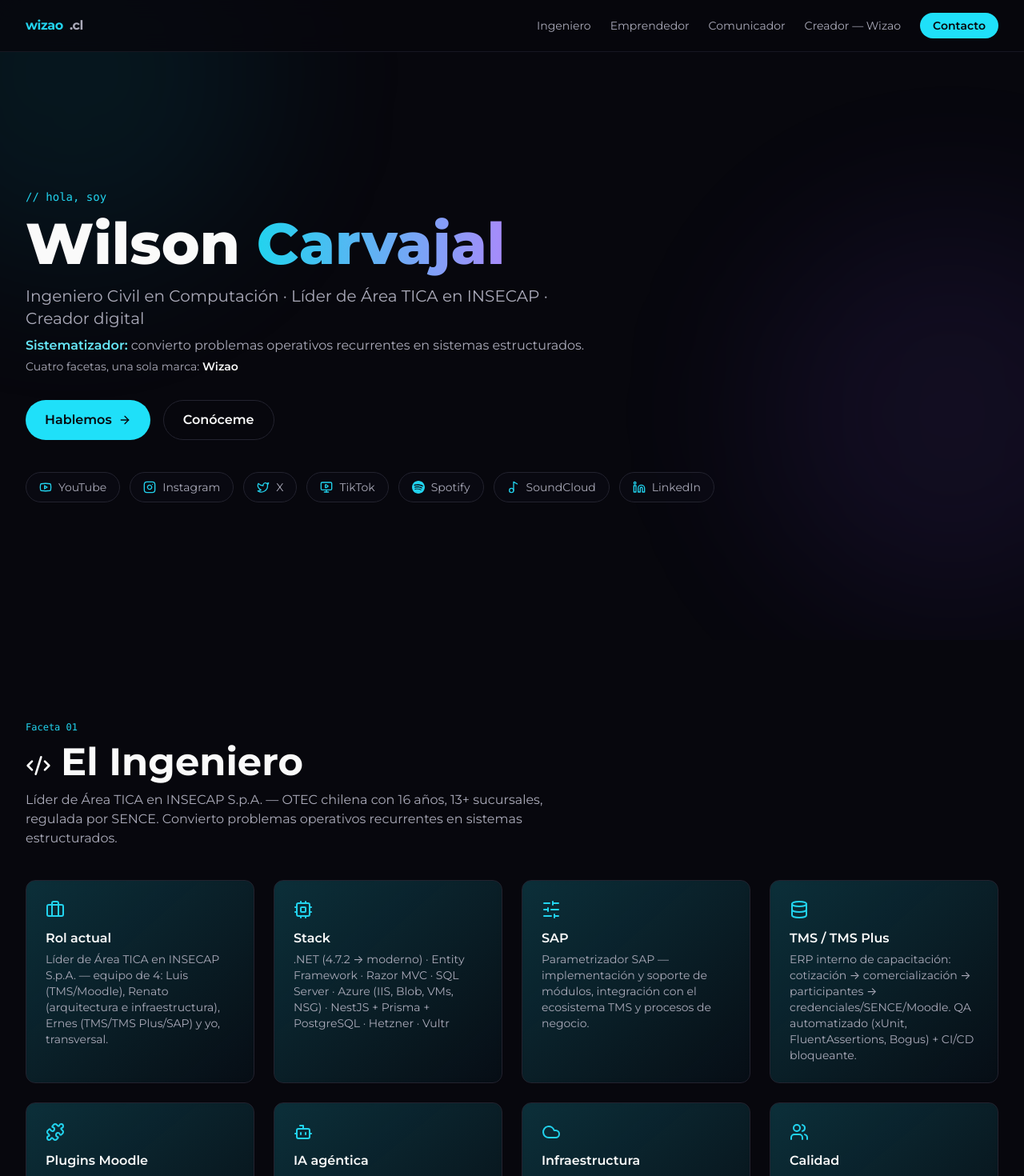
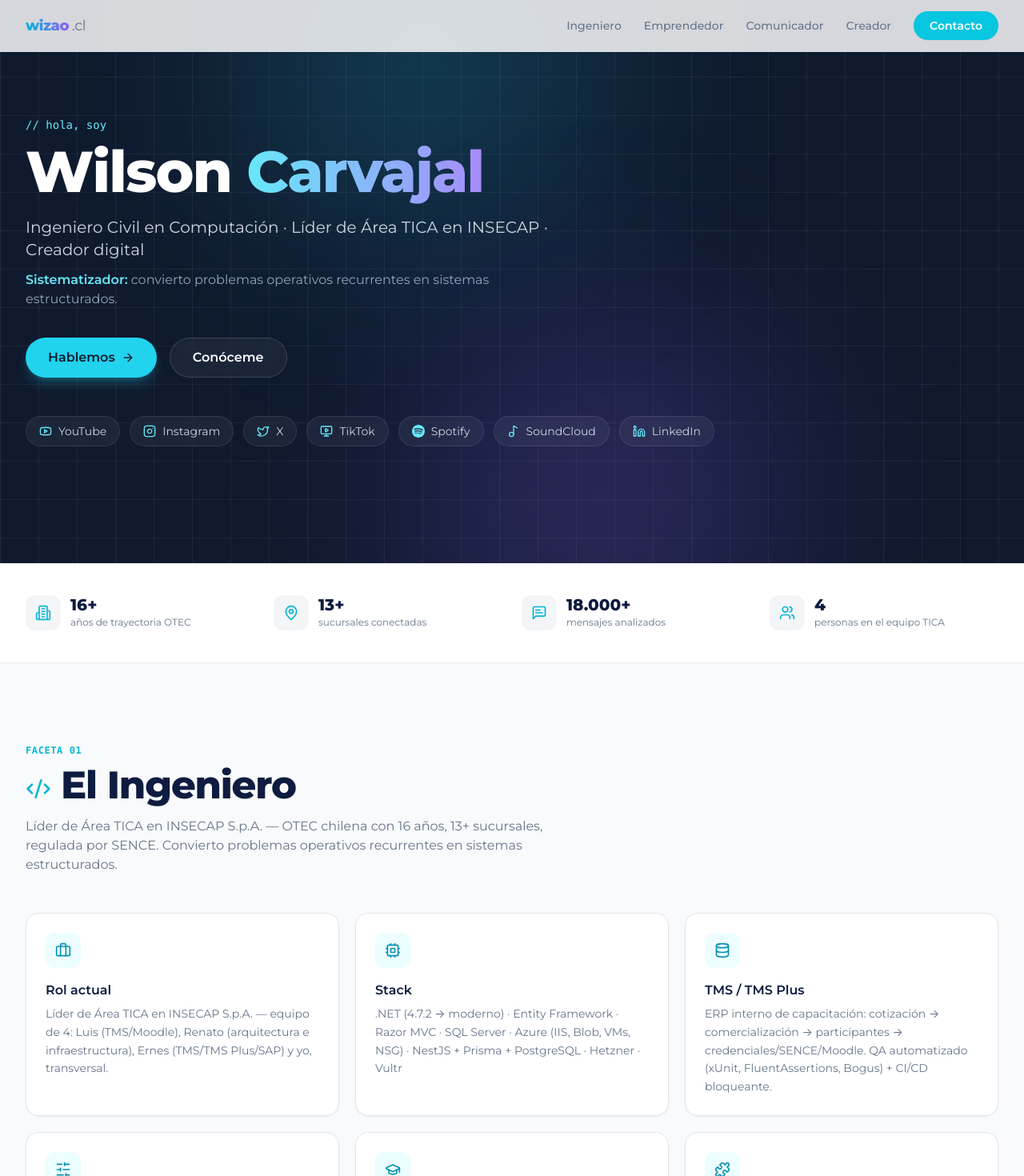
Before and after one commit to wcarvajalinsecap/wizao.cl, a React (Vite) app: page / in a window 1280 px wide. Shown: the top 1470 px of the page at 80% size. Built offline with nearby package versions, Linux system fonts and the light colour scheme.

Commit message:
Rediseño estilo insecap.cl: tema claro, hero oscuro con grid, tarjetas blancas, CTA y footer con gradiente

```diff
--- a/src/App.tsx
+++ b/src/App.tsx
@@ -23,6 +23,10 @@
   Users,
   Puzzle,
   SlidersHorizontal,
+  Building2,
+  MapPin,
+  Award,
+  MessageSquareText,
 } from "lucide-react";
 
 function SpotifyIcon({ className }: { className?: string }) {
@@ -43,6 +47,13 @@
   { name: "LinkedIn", href: "https://www.linkedin.com/", icon: Linkedin },
 ];
 
+const stats = [
+  { icon: Building2, value: "16+", label: "años de trayectoria OTEC" },
+  { icon: MapPin, value: "13+", label: "sucursales conectadas" },
+  { icon: MessageSquareText, value: "18.000+", label: "mensajes analizados" },
+  { icon: Users, value: "4", label: "personas en el equipo TICA" },
+];
+
 const facets = [
   {
     id: "ingeniero",
@@ -50,18 +61,19 @@
     icon: Code2,
     title: "El Ingeniero",
     desc: "Líder de Área TICA en INSECAP S.p.A. — OTEC chilena con 16 años, 13+ sucursales, regulada por SENCE. Convierto problemas operativos recurrentes en sistemas estructurados.",
-    color: "from-cyan-400/20 to-cyan-600/5",
-    accent: "text-cyan-400",
-    border: "hover:border-cyan-400/40",
+    accent: "text-cyan-500",
+    iconBg: "bg-cyan-50 text-cyan-600",
+    border: "hover:border-cyan-300",
     items: [
       { icon: Briefcase, title: "Rol actual", text: "Líder de Área TICA en INSECAP S.p.A. — equipo de 4: Luis (TMS/Moodle), Renato (arquitectura e infraestructura), Ernes (TMS/TMS Plus/SAP) y yo, transversal." },
       { icon: Cpu, title: "Stack", text: ".NET (4.7.2 → moderno) · Entity Framework · Razor MVC · SQL Server · Azure (IIS, Blob, VMs, NSG) · NestJS + Prisma + PostgreSQL · Hetzner · Vultr" },
+      { icon: Database, title: "TMS / TMS Plus", text: "ERP interno de capacitación: cotización → comercialización → participantes → credenciales/SENCE/Moodle. QA automatizado (xUnit, FluentAssertions, Bogus) + CI/CD bloqueante." },
       { icon: SlidersHorizontal, title: "SAP", text: "Parametrizador SAP — implementación y soporte de módulos, integración con el ecosistema TMS y procesos de negocio." },
-      { icon: Database, title: "TMS / TMS Plus", text: "ERP interno de capacitación: cotización → comercialización → participantes → credenciales/SENCE/Moodle. QA automatizado (xUnit, FluentAssertions, Bogus) + CI/CD bloqueante." },
-      { icon: Puzzle, title: "Plugins Moodle", text: "Desarrollo a medida sobre portal.insecap.cl: plugins de feedback y quiz multilingüe, migración a Moodle 5.1 — QA automatizado con mi skill review-curso-moodle." },
+      { icon: GraduationCap, title: "Moodle", text: "portal.insecap.cl — migración a Moodle 5.1, quiz multilingüe y plugins de feedback." },
+      { icon: Puzzle, title: "Plugins Moodle", text: "Desarrollo a medida: plugins de feedback y quiz multilingüe, migración a Moodle 5.1 — QA automatizado con mi skill review-curso-moodle." },
       { icon: Bot, title: "IA agéntica", text: "Anthropic SDK · Claude Code · MCP · Skills — siguiendo el AI Engineering Skills Map de Andrew Ng." },
       { icon: Cloud, title: "Infraestructura", text: "Tailscale multi-sucursal (13 sedes, CCTV Hikvision), Starlink, Azure DNS, SSL Sectigo, SPF/DKIM/DMARC, n8n, Google Workspace." },
-      { icon: Users, title: "Calidad", text: "ISO 9001 / NCh2728:2015 · auditorías SICEP · checklists de verificación normativa." },
+      { icon: Award, title: "Calidad", text: "ISO 9001 / NCh2728:2015 · auditorías SICEP · checklists de verificación normativa." },
       { icon: Rocket, title: "Hitos", text: "HackaDISC 2026 con UCN — INSECAP aportó el desafío de predicción de ventas; fui jurado." },
     ],
   },
@@ -71,13 +83,13 @@
     icon: Rocket,
     title: "El Emprendedor",
     desc: "Proyectos donde la tecnología resuelve problemas reales: de la comparación de compras a la analítica de reclamos.",
-    color: "from-violet-400/20 to-violet-600/5",
-    accent: "text-violet-400",
-    border: "hover:border-violet-400/40",
+    accent: "text-violet-500",
+    iconBg: "bg-violet-50 text-violet-600",
+    border: "hover:border-violet-300",
     items: [
       { icon: Sparkles, title: "COTIZA", text: "Plataforma formal de comparación de procesos de compra — 14 entidades, plan de 7 fases." },
-      { icon: Users, title: "Analítica de reclamos", text: "8 canales de WhatsApp, ~18.000 mensajes → dashboard HTML + PPT accionable." },
-      { icon: Database, title: "Optimización Azure", text: "Discos huérfanos, backups duplicados y latencia cross-region — menos costo, más performance." },
+      { icon: MessageSquareText, title: "Analítica de reclamos", text: "8 canales de WhatsApp, ~18.000 mensajes → dashboard HTML + PPT accionable." },
+      { icon: Cloud, title: "Optimización Azure", text: "Discos huérfanos, backups duplicados y latencia cross-region — menos costo, más performance." },
       { icon: Rocket, title: "Skills propias", text: "review-curso-moodle (QA automatizado de evaluaciones) · guiones-ads-redes · HackaDISC UCN (desafío de predicción de ventas, jurado)" },
     ],
   },
@@ -87,9 +99,9 @@
     icon: Mic,
     title: "El Comunicador",
     desc: "Divulgo lo que sé: capacitación, industria, tecnología y el futuro del trabajo.",
-    color: "from-sky-400/20 to-sky-600/5",
-    accent: "text-sky-400",
-    border: "hover:border-sky-400/40",
+    accent: "text-sky-500",
+    iconBg: "bg-sky-50 text-sky-600",
+    border: "hover:border-sky-300",
     items: [
       { icon: Mic, title: "Podcast", text: "«Hablemos de Capacitación» — conversaciones que transforman experiencias en aprendizaje." },
       { icon: MonitorPlay, title: "Canal INSECAP", text: "@InsecapCapacitacion — contenido educativo técnico, cursos y cápsulas." },
@@ -103,9 +115,9 @@
     icon: Gamepad2,
     title: "El Creador — Wizao",
     desc: "Más de 10 años creando en internet: YouTube, música, gaming y efectos especiales.",
-    color: "from-fuchsia-400/20 to-fuchsia-600/5",
-    accent: "text-fuchsia-400",
-    border: "hover:border-fuchsia-400/40",
+    accent: "text-fuchsia-500",
+    iconBg: "bg-fuchsia-50 text-fuchsia-600",
+    border: "hover:border-fuchsia-300",
     items: [
       { icon: Youtube, title: "YouTube", text: "Canal activo desde ~2012: vlogs, efectos especiales, gaming y música." },
       { icon: Music, title: "Música", text: "Disponible en Spotify — Tu Esencia (2020) y más lanzamientos." },
@@ -116,14 +128,14 @@
 ];
 
 const facetLinks: Record<string, { label: string; href: string }[]> = {
+  ingeniero: [
+    { label: "INSECAP →", href: "https://www.insecap.cl" },
+    { label: "portal.insecap.cl (Moodle) →", href: "https://portal.insecap.cl" },
+  ],
   emprendedor: [{ label: "cotizasmart.cl →", href: "https://cotizasmart.cl" }],
   comunicador: [
     { label: "Playlist podcast →", href: "https://www.youtube.com/playlist?list=PLEFHa-sTHvG2aDlqufBAD1mWdSTZdvxom" },
     { label: "@InsecapCapacitacion →", href: "https://www.youtube.com/@InsecapCapacitacion" },
-  ],
-  ingeniero: [
-    { label: "INSECAP →", href: "https://www.insecap.cl" },
-    { label: "portal.insecap.cl (Moodle) →", href: "https://portal.insecap.cl" },
   ],
   creador: [
     { label: "Canal YouTube →", href: "https://www.youtube.com/c/OWizao" },
@@ -132,70 +144,84 @@
   ],
 };
 
+const fadeUp = {
+  initial: { opacity: 0, y: 24 },
+  whileInView: { opacity: 1, y: 0 },
+  viewport: { once: true, margin: "-80px" },
+  transition: { duration: 0.5, ease: "easeOut" as const },
+};
+
 export default function App() {
   return (
     <div className="min-h-screen bg-background text-foreground font-sans">
-      {/* fondo con glow */}
-      <div className="pointer-events-none fixed inset-0 overflow-hidden">
-        <div className="absolute -top-40 -left-40 h-[500px] w-[500px] rounded-full bg-cyan-500/10 blur-[120px] animate-pulse-glow" />
-        <div className="absolute top-1/3 -right-40 h-[500px] w-[500px] rounded-full bg-violet-500/10 blur-[120px] animate-pulse-glow" />
-      </div>
-
       {/* NAV */}
-      <header className="fixed top-0 z-50 w-full border-b border-border/60 bg-background/80 backdrop-blur-md">
+      <header className="fixed top-0 z-50 w-full border-b border-border/70 bg-background/85 backdrop-blur-md">
         <div className="container flex h-16 items-center justify-between">
-          <a href="#top" className="flex items-center gap-2 font-bold tracking-tight">
-            <span className="text-cyan-400">wizao</span>
-            <span className="text-muted-foreground">.cl</span>
+          <a href="#top" className="flex items-center gap-1 text-lg font-extrabold tracking-tight">
+            <span className="bg-gradient-to-r from-cyan-500 to-violet-500 bg-clip-text text-transparent">wizao</span>
+            <span className="font-normal text-muted-foreground">.cl</span>
           </a>
-          <nav className="hidden items-center gap-6 text-sm text-muted-foreground md:flex">
+          <nav className="hidden items-center gap-7 text-sm font-medium text-muted-foreground md:flex">
             {facets.map((f) => (
               <a key={f.id} href={`#${f.id}`} className="transition-colors hover:text-foreground">
-                {f.title.replace("El ", "").replace("La ", "")}
+                {f.title.replace("El ", "").replace("La ", "").replace(" — Wizao", "")}
               </a>
             ))}
-            <a href="#contacto" className="rounded-full bg-primary px-4 py-1.5 font-semibold text-primary-foreground transition hover:bg-cyan-300">
+            <a
+              href="#contacto"
+              className="rounded-full bg-primary px-5 py-2 font-semibold text-primary-foreground shadow-sm transition hover:shadow-md hover:brightness-105"
+            >
               Contacto
             </a>
           </nav>
         </div>
       </header>
 
-      {/* HERO */}
-      <section id="top" className="relative flex min-h-screen items-center pt-16">
-        <div className="container">
+      {/* HERO — oscuro con grid, estilo insecap */}
+      <section id="top" className="relative overflow-hidden bg-[#0f1a2e] text-white">
+        <div className="absolute inset-0 bg-grid" />
+        <div className="pointer-events-none absolute -top-32 left-1/4 h-[420px] w-[420px] rounded-full bg-cyan-400/20 blur-[130px]" />
+        <div className="pointer-events-none absolute -bottom-32 right-1/4 h-[420px] w-[420px] rounded-full bg-violet-500/25 blur-[130px]" />
+        <div className="container relative flex min-h-[88vh] flex-col justify-center py-28">
           <motion.div initial={{ opacity: 0, y: 20 }} animate={{ opacity: 1, y: 0 }} transition={{ duration: 0.6 }}>
-            <p className="font-mono text-sm text-cyan-400">// hola, soy</p>
-            <h1 className="mt-3 text-5xl font-extrabold leading-tight md:text-7xl">
-              Wilson <span className="bg-gradient-to-r from-cyan-400 to-violet-400 bg-clip-text text-transparent">Carvajal</span>
+            <p className="font-mono text-sm text-cyan-300">// hola, soy</p>
+            <h1 className="mt-3 text-5xl font-extrabold leading-tight tracking-tight md:text-7xl">
+              Wilson{" "}
+              <span className="bg-gradient-to-r from-cyan-300 to-violet-400 bg-clip-text text-transparent">
+                Carvajal
+              </span>
             </h1>
-            <p className="mt-4 max-w-2xl text-lg text-muted-foreground md:text-xl">
+            <p className="mt-5 max-w-2xl text-lg text-slate-300 md:text-xl">
               Ingeniero Civil en Computación · Líder de Área TICA en INSECAP · Creador digital
             </p>
-            <p className="mt-2 text-muted-foreground">
-              <span className="font-semibold text-cyan-300">Sistematizador:</span> convierto problemas operativos recurrentes en sistemas estructurados.
+            <p className="mt-3 max-w-2xl text-muted-foreground text-slate-400">
+              <span className="font-semibold text-cyan-300">Sistematizador:</span> convierto problemas
+              operativos recurrentes en sistemas estructurados.
             </p>
-            <p className="mt-1 text-sm text-muted-foreground">
-              Cuatro facetas, una sola marca: <span className="font-semibold text-foreground">Wizao</span>
-            </p>
-            <div className="mt-8 flex flex-wrap gap-4">
-              <a href="#contacto" className="inline-flex items-center gap-2 rounded-full bg-primary px-6 py-3 font-semibold text-primary-foreground transition hover:bg-cyan-300">
+            <div className="mt-9 flex flex-wrap gap-4">
+              <a
+                href="#contacto"
+                className="inline-flex items-center gap-2 rounded-full bg-cyan-400 px-7 py-3 font-semibold text-[#0f1a2e] shadow-lg shadow-cyan-400/25 transition hover:bg-cyan-300"
+              >
                 Hablemos <ArrowRight className="h-4 w-4" />
               </a>
-              <a href="#ingeniero" className="inline-flex items-center gap-2 rounded-full border border-border px-6 py-3 font-semibold transition hover:border-cyan-400/40 hover:text-cyan-300">
+              <a
+                href="#ingeniero"
+                className="inline-flex items-center gap-2 rounded-full border border-white/15 bg-white/5 px-7 py-3 font-semibold backdrop-blur-sm transition hover:border-cyan-300/50 hover:text-cyan-200"
+              >
                 Conóceme
               </a>
             </div>
-            <div className="mt-10 flex flex-wrap gap-3">
+            <div className="mt-12 flex flex-wrap gap-3">
               {socials.map((s) => (
                 <a
                   key={s.name}
                   href={s.href}
                   target="_blank"
                   rel="noopener noreferrer"
-                  className="inline-flex items-center gap-2 rounded-full border border-border bg-card/50 px-4 py-2 text-sm text-muted-foreground transition hover:border-cyan-400/40 hover:text-foreground"
+                  className="inline-flex items-center gap-2 rounded-full border border-white/10 bg-white/5 px-4 py-2 text-sm text-slate-300 backdrop-blur-sm transition hover:border-cyan-300/40 hover:text-white"
                 >
-                  <s.icon className="h-4 w-4 text-cyan-400" />
+                  <s.icon className="h-4 w-4 text-cyan-300" />
                   {s.name}
                 </a>
               ))}
@@ -204,81 +230,120 @@
         </div>
       </section>
 
-      {/* FACETAS */}
+      {/* STATS — tira de métricas */}
+      <section className="border-b border-border/70 bg-card">
+        <div className="container grid grid-cols-2 gap-6 py-10 md:grid-cols-4">
+          {stats.map((s, i) => (
+            <motion.div
+              key={s.label}
+              {...fadeUp}
+              transition={{ duration: 0.4, delay: i * 0.06 }}
+              className="flex items-center gap-3"
+            >
+              <span className="flex h-11 w-11 shrink-0 items-center justify-center rounded-xl bg-secondary text-cyan-500">
+                <s.icon className="h-5 w-5" />
+              </span>
+              <div>
+                <p className="text-xl font-extrabold leading-none">{s.value}</p>
+                <p className="mt-1 text-xs text-muted-foreground">{s.label}</p>
+              </div>
+            </motion.div>
+          ))}
+        </div>
+      </section>
+
+      {/* FACETAS — secciones claras con tarjetas blancas */}
       {facets.map((f, idx) => (
-        <section key={f.id} id={f.id} className={`relative py-24 ${idx % 2 === 1 ? "bg-card/30" : ""}`}>
+        <section key={f.id} id={f.id} className={`py-24 ${idx % 2 === 1 ? "bg-secondary/40" : "bg-background"}`}>
           <div className="container">
-            <motion.div
-              initial={{ opacity: 0, y: 30 }}
-              whileInView={{ opacity: 1, y: 0 }}
-              viewport={{ once: true }}
-              transition={{ duration: 0.6 }}
-            >
-              <span className={`font-mono text-xs ${f.accent}`}>{f.tag}</span>
-              <h2 className="mt-2 text-4xl font-bold md:text-5xl">
-                <f.icon className="mr-3 inline h-8 w-8" />
+            <motion.div {...fadeUp}>
+              <span className={`font-mono text-xs font-semibold uppercase tracking-wider ${f.accent}`}>
+                {f.tag}
+              </span>
+              <h2 className="mt-2 text-4xl font-extrabold tracking-tight md:text-5xl">
+                <f.icon className={`mr-3 inline h-8 w-8 ${f.accent}`} />
                 {f.title}
               </h2>
-              <p className="mt-3 max-w-2xl text-muted-foreground">{f.desc}</p>
+              <p className="mt-4 max-w-2xl text-muted-foreground">{f.desc}</p>
             </motion.div>
 
-            <div className="mt-10 grid gap-6 md:grid-cols-2 lg:grid-cols-4">
+            <div className="mt-12 grid gap-5 sm:grid-cols-2 lg:grid-cols-3">
               {f.items.map((item, i) => (
                 <motion.div
                   key={i}
-                  initial={{ opacity: 0, y: 20 }}
-                  whileInView={{ opacity: 1, y: 0 }}
-                  viewport={{ once: true }}
-                  transition={{ duration: 0.4, delay: i * 0.08 }}
-                  className={`rounded-xl border border-border bg-gradient-to-br ${f.color} p-6 backdrop-blur-sm transition ${f.border}`}
+                  {...fadeUp}
+                  transition={{ duration: 0.4, delay: (i % 3) * 0.07 }}
+                  className={`group rounded-2xl border border-border bg-card p-6 shadow-sm transition hover:-translate-y-1 hover:shadow-md ${f.border}`}
                 >
-                  <item.icon className={`h-6 w-6 ${f.accent}`} />
-                  <h3 className="mt-3 font-semibold">{item.title}</h3>
-                  <p className="mt-1 text-sm text-muted-foreground">{item.text}</p>
+                  <span className={`inline-flex h-11 w-11 items-center justify-center rounded-xl ${f.iconBg}`}>
+                    <item.icon className="h-5 w-5" />
+                  </span>
+                  <h3 className="mt-4 font-semibold">{item.title}</h3>
+                  <p className="mt-1.5 text-sm leading-relaxed text-muted-foreground">{item.text}</p>
                 </motion.div>
               ))}
             </div>
 
             {facetLinks[f.id] && (
-              <div className="mt-6 flex flex-wrap gap-3">
+              <motion.div {...fadeUp} className="mt-8 flex flex-wrap gap-5">
                 {facetLinks[f.id].map((l) => (
                   <a
                     key={l.href}
                     href={l.href}
                     target="_blank"
                     rel="noopener noreferrer"
-                    className={`inline-flex items-center gap-1.5 text-sm font-medium ${f.accent} hover:underline`}
+                    className={`inline-flex items-center gap-1.5 text-sm font-semibold ${f.accent} hover:underline`}
                   >
                     {l.label}
                   </a>
                 ))}
-              </div>
+              </motion.div>
             )}
           </div>
         </section>
       ))}
 
-      {/* CONTACTO */}
-      <section id="contacto" className="relative py-24">
-        <div className="container text-center">
-          <span className="font-mono text-xs text-cyan-400">Contacto</span>
-          <h2 className="mt-2 text-4xl font-bold md:text-5xl">Hablemos 🤝</h2>
-          <p className="mx-auto mt-4 max-w-xl text-muted-foreground">
+      {/* CONTACTO — CTA oscuro estilo insecap */}
+      <section id="contacto" className="py-24">
+        <div className="container">
+          <motion.div
+            {...fadeUp}
+            className="relative overflow-hidden rounded-3xl bg-gradient-to-br from-[#0f1a2e] via-[#16294a] to-[#1e3a5f] px-8 py-16 text-center text-white md:py-20"
+          >
+            <div className="absolute inset-0 bg-grid opacity-60" />
+            <div className="pointer-events-none absolute -top-24 left-1/2 h-72 w-72 -translate-x-1/2 rounded-full bg-cyan-400/20 blur-[100px]" />
+            <div className="relative">
+              <span className="font-mono text-xs font-semibold uppercase tracking-wider text-cyan-300">
+                Contacto
+              </span>
+              <h2 className="mt-3 text-4xl font-extrabold tracking-tight md:text-5xl">
+                Hablemos <span className="text-cyan-300">🤝</span>
+              </h2>
+              <p className="mx-auto mt-4 max-w-xl text-slate-300">
                 ¿Proyecto, colaboración, podcast, música o simplemente saludar? Mi inbox está abierto.
               </p>
-          <div className="mt-8">
+              <div className="mt-9">
                 <a
                   href="mailto:hola@wizao.cl"
-              className="inline-flex items-center gap-2 rounded-full bg-primary px-8 py-4 text-lg font-semibold text-primary-foreground transition hover:bg-cyan-300"
+                  className="inline-flex items-center gap-2 rounded-full bg-cyan-400 px-8 py-4 text-lg font-bold text-[#0f1a2e] shadow-lg shadow-cyan-400/30 transition hover:bg-cyan-300"
                 >
                   <Mail className="h-5 w-5" /> hola@wizao.cl
                 </a>
               </div>
-          <p className="mt-16 text-sm text-muted-foreground">
-            wizao.cl — Wilson Carvajal Rozas · Hecho con 🤖 y ☕
+            </div>
+          </motion.div>
+        </div>
+      </section>
+
+      {/* FOOTER — gradiente navy */}
+      <footer className="bg-gradient-to-br from-[#0f1a2e] via-[#16294a] to-[#1e3a5f] py-10 text-center text-sm text-slate-400">
+        <div className="container">
+          <p>
+            wizao.cl — Wilson Carvajal Rozas · Hecho con <span className="text-cyan-300">🤖</span> y{" "}
+            <span className="text-violet-300">☕</span>
           </p>
         </div>
-      </section>
+      </footer>
     </div>
   );
 }
--- a/src/index.css
+++ b/src/index.css
@@ -4,31 +4,32 @@
 
 @layer base {
   :root {
-    --background: 240 30% 4%;
-    --foreground: 0 0% 98%;
-    --card: 240 25% 7%;
-    --card-foreground: 0 0% 98%;
-    --popover: 240 25% 6%;
-    --popover-foreground: 0 0% 98%;
-    --primary: 187 95% 55%;
-    --primary-foreground: 240 30% 4%;
-    --secondary: 240 20% 12%;
-    --secondary-foreground: 0 0% 98%;
-    --muted: 240 15% 14%;
-    --muted-foreground: 240 10% 70%;
+    --background: 210 20% 98%;
+    --foreground: 222 65% 15%;
+    --card: 0 0% 100%;
+    --card-foreground: 222 65% 15%;
+    --popover: 0 0% 100%;
+    --popover-foreground: 222 65% 15%;
+    --primary: 187 95% 45%;
+    --primary-foreground: 0 0% 100%;
+    --secondary: 210 20% 96%;
+    --secondary-foreground: 222 65% 15%;
+    --muted: 210 20% 96%;
+    --muted-foreground: 215 16% 47%;
     --accent: 262 80% 62%;
     --accent-foreground: 0 0% 100%;
-    --destructive: 0 84% 60%;
-    --destructive-foreground: 0 0% 98%;
-    --border: 240 15% 16%;
-    --input: 240 15% 16%;
-    --ring: 187 95% 55%;
+    --destructive: 0 63% 31%;
+    --destructive-foreground: 0 0% 100%;
+    --border: 214 32% 91%;
+    --input: 214 32% 91%;
+    --ring: 187 95% 45%;
     --radius: 0.75rem;
 
-    --wizao-cyan: 187 95% 55%;
-    --wizao-cyan-dim: 187 70% 45%;
+    --wizao-cyan: 187 95% 45%;
+    --wizao-cyan-bright: 190 100% 44%;
     --wizao-violet: 262 80% 62%;
     --wizao-violet-dim: 262 60% 50%;
+    --wizao-ink: 222 65% 15%;
   }
 }
 
@@ -44,6 +45,22 @@
   }
 }
 
+@layer utilities {
+  /* grid sutil estilo insecap (hero oscuro) */
+  .bg-grid {
+    background-image:
+      linear-gradient(to right, rgb(255 255 255 / 0.06) 1px, transparent 1px),
+      linear-gradient(to bottom, rgb(255 255 255 / 0.06) 1px, transparent 1px);
+    background-size: 48px 48px;
+  }
+  .bg-grid-dark {
+    background-image:
+      linear-gradient(to right, hsl(var(--wizao-ink) / 0.04) 1px, transparent 1px),
+      linear-gradient(to bottom, hsl(var(--wizao-ink) / 0.04) 1px, transparent 1px);
+    background-size: 48px 48px;
+  }
+}
+
 /* scrollbar sutil */
 ::-webkit-scrollbar {
   width: 8px;
@@ -56,11 +73,11 @@
   border-radius: 4px;
 }
 ::-webkit-scrollbar-thumb:hover {
-  background: hsl(var(--wizao-cyan-dim));
+  background: hsl(var(--wizao-cyan));
 }
 
 /* selección */
 ::selection {
-  background: hsl(var(--wizao-cyan) / 0.3);
-  color: white;
+  background: hsl(var(--wizao-cyan) / 0.25);
+  color: hsl(var(--wizao-ink));
 }
```
Lines whose indentation alone changed are shown as unchanged.
